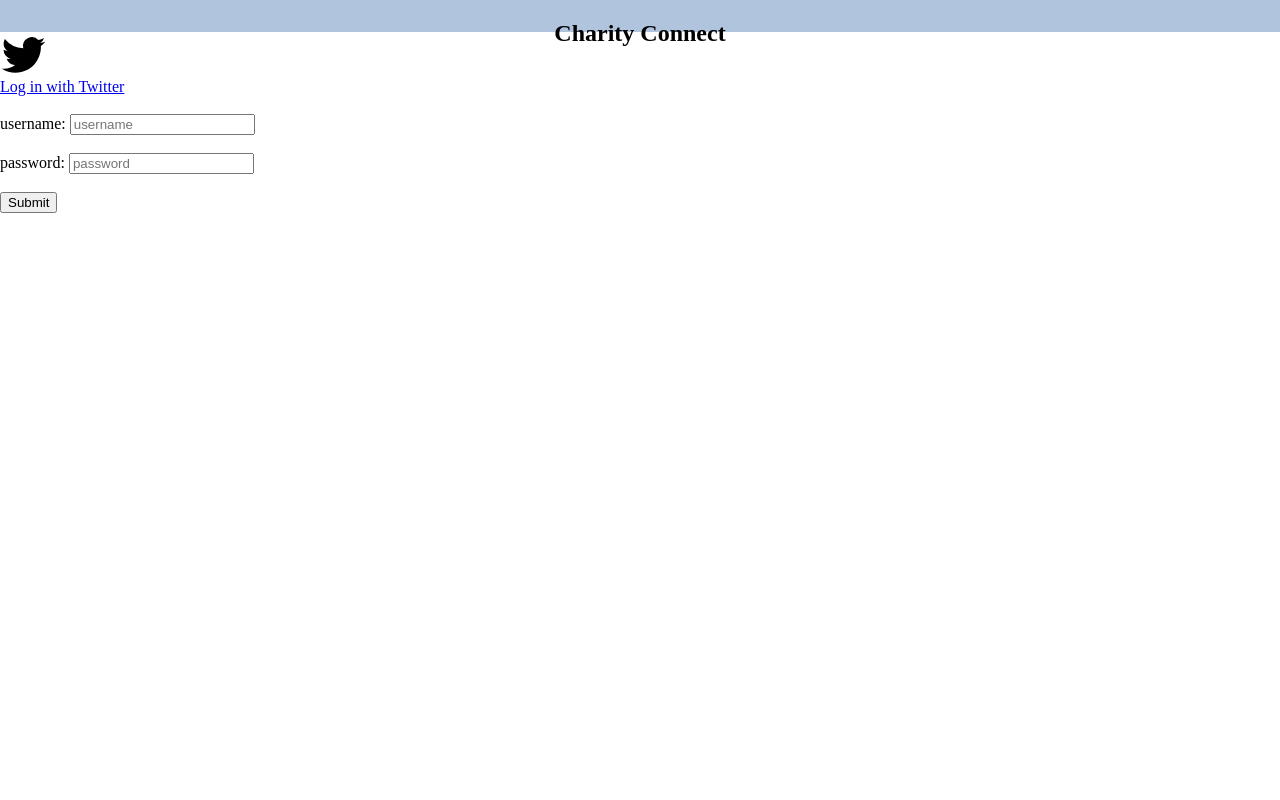
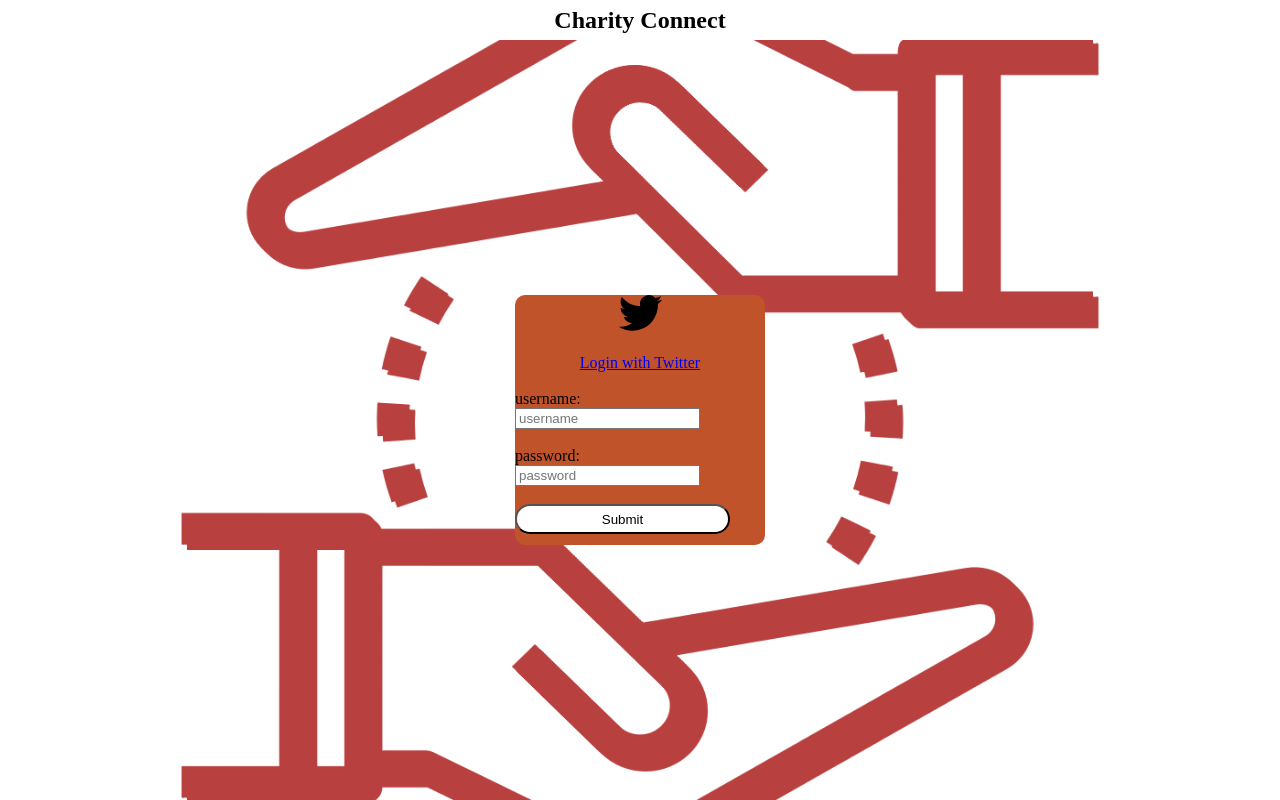
Before and after one commit to muiemuie42/CharityConnect, a React app: page / in a window 1280 px wide. Built offline with nearby package versions, Linux system fonts and the light colour scheme.

Commit message:
finished login UI, changed server to match, added background image, and css

```diff
--- a/client/components/App2.js
+++ b/client/components/App2.js
@@ -1,30 +1,16 @@
-import React from 'react';
+import React, { useState } from 'react';
 import { BrowserRouter as Router, Switch, Route } from 'react-router-dom';
 import NavPanel from './NavPanel';
 import Login from './Login';
 import MainPage from './MainPage';
 
-export default class App2 extends React.Component{
-    constructor(props){
-        super(props);
-        this.login = false;
-    }
+export default function App2(){
+    const [login, setLogin] = useState({state: false, id: null, name: null})
+    return (
+        <div>
+            <NavPanel login={login} setLogin={setLogin}/>
+            { login.state === true ? <MainPage /> : <Login login={login} setLogin={setLogin} />}
+        </div>
 
-    render() {
-        return (
-            <div>
-                <Router>
-                    <center className='navpanel'>
-                        <NavPanel />
-                    </center>
-                    <Switch>
-                        <Route exact path='/'  component={Login}/>
-                        {/* <Route exact path='/' component={MainPage}/> */}
-                    </Switch>
-                </Router>
-            </div>
-
-        )
-    }
-
+    )
 }
--- a/client/components/Login.js
+++ b/client/components/Login.js
@@ -1,13 +1,24 @@
 import React from 'react';
 import axios from 'axios';
 
-export default function Login(){
+export default function Login({ login, setLogin }){
     const handleSubmit = (event)=>{
         event.preventDefault();
-
+        let form = event.target;
+        axios
+        .post('/login', {username: form.elements.username.value, password: form.elements.password.value})
+        .then((response)=>{
+            console.log('response: ', response)
+            console.log(login);
+            setLogin({state: true, id: response.id, name: response.name})
+        })
+        .catch((err)=>{
+            console.log('error', err)
+        })
     }
     return (
         <div className='login'>
+            <div className='oauth-container'>
                 <div className='oauth'>
                     <a className="twitterButton" href="/login/twitter">
                         <svg
@@ -26,7 +37,7 @@ export default function Login(){
                         <path d="M23.643 4.937c-.835.37-1.732.62-2.675.733a4.67 4.67 0 0 0 2.048-2.578 9.3 9.3 0 0 1-2.958 1.13 4.66 4.66 0 0 0-7.938 4.25 13.229 13.229 0 0 1-9.602-4.868c-.4.69-.63 1.49-.63 2.342A4.66 4.66 0 0 0 3.96 9.824a4.647 4.647 0 0 1-2.11-.583v.06a4.66 4.66 0 0 0 3.737 4.568 4.692 4.692 0 0 1-2.104.08 4.661 4.661 0 0 0 4.352 3.234 9.348 9.348 0 0 1-5.786 1.995 9.5 9.5 0 0 1-1.112-.065 13.175 13.175 0 0 0 7.14 2.093c8.57 0 13.255-7.098 13.255-13.254 0-.2-.005-.402-.014-.602a9.47 9.47 0 0 0 2.323-2.41z" />
                         </svg>
                         <br/>
-                    <span>Log in with Twitter</span>
+                        <div>Login with Twitter</div>
                     </a>
                 </div>
                 <br/>
@@ -36,8 +47,10 @@ export default function Login(){
                         <input type="text" id="username" name="username" placeholder='username'/><br/><br/>
                         <label htmlFor="lname">password: </label>
                         <input type="password" id="password" name="password" placeholder='password'/><br/><br/>
-                    <input type="submit" value="Submit"/>
+                        <input type="submit" value="Submit" className='submitbtn'/>
                     </form>
+                </div>
+
             </div>
         </div>
     )
--- a/client/components/MainPage.js
+++ b/client/components/MainPage.js
@@ -1,7 +1,12 @@
-import React from 'react';
+import React, { useState, useEffect } from 'react';
+import charitiesDisplay from './charitiesDisplay';
+import savedDisplay from './savedDisplay';
 
 export default function MainPage(){
     return (
-        <div> Login </div>
+        <div className='main-container'>
+            <charitiesDisplay />
+            <savedDisplay />
+        </div>
     )
 }
--- a/client/components/NavPanel.js
+++ b/client/components/NavPanel.js
@@ -1,9 +1,10 @@
 import React from 'react';
 
-export default function NavPanel(){
+export default function NavPanel({ login, setLogin }){
     return (
-        <nav>
-            <h1>Charity Connect</h1>
-        </nav>
+        <div className='navpanel'>
+            <h2>Charity Connect</h2>
+            {/* {login.state === true ? <p> <a>Logout</a></p> : null} */}
+        </div>
     )
 }
--- /dev/null
+++ b/client/components/charitiesDisplay.js
@@ -0,0 +1,9 @@
+import React from 'react';
+
+export default function charitiesDisplay(){
+    return (
+        <div>
+            Charities
+        </div>
+    )
+}
--- /dev/null
+++ b/client/components/savedDisplay.js
@@ -0,0 +1,9 @@
+import React from 'react';
+
+export default function savedDisplay(){
+    return (
+        <div>
+            Saved
+        </div>
+    )
+}
--- a/client/styles.css
+++ b/client/styles.css
@@ -43,14 +43,47 @@ body {
 
 
 .navpanel {
-    height: 4vh;
-    background-color: lightsteelblue;
+    height: 5vh;
+    display: inline-flex;
+    width: 100%;
     align-items: center;
-    align-content: center;
     justify-content: center;
+}
 
+.login {
+    display: flex;
+    justify-content: center;
+    align-items: center;
+    height: 95vh;
+    background:
+        url(kissclipart-charity-icon-business-and-commerce-icon-heart-icon-6f0ecfdecdcbc4c2.png)
+        center/ 1100px 1100px
+        no-repeat
+        scroll;
 }
-.login {
-    height: 96vh;
+.main-container {
+    display: flex;
+    justify-content: center;
+    align-items: center;
+    height: 95vh;
+    background-color: turquoise;
+}
+div.oauth-container {
+    background-color:rgb(193, 83, 43);
+    border-radius: 10px;
+    width: 250px;
+    height: 250px;
+}
+.twitterButton, div.oauth-container {
+    display: flex;
+    justify-content: center;
+    align-items: center;
+    flex-direction: column;
+}
 
+.submitbtn {
+    width: 215px;
+    height: 30px;
+    background-color: white;
+    border-radius: 15px;
 }
--- a/server/controllers/userController.js
+++ b/server/controllers/userController.js
@@ -7,9 +7,8 @@ const userController = {};
 
 userController.createUser = (req, res, next) => {
     // check to see if in DB
-    console.log('req body',req.body)
+    // console.log('req body',req.body)
     const { username, password } = req.body;
-    console.log(req.body.username, req.body.password)
 
     // if one is missing?
     if (!username.length || !password.length) {
@@ -37,7 +36,7 @@ userController.createUser = (req, res, next) => {
                         })
                     } else {
                         res.locals.user = {username: response.rows[0].username, id: response.rows[0]._id};
-                        console.log(res.locals.user)
+                        // console.log(res.locals.user)
                         return next();
                     }
                 });
--- a/server/routers/charityRouter.js
+++ b/server/routers/charityRouter.js
@@ -6,7 +6,7 @@ const apiController = require('../controllers/apiControllers')
 
 router.get('/', apiController.home, (req, res)=>{
     console.log('response obj: ', res.locals.response)
-    res.send(200)
+    res.send(200).json(res.locals.response).redirect('http://localhost:8081/api')
 } /*get the charities */ )
 
 // router.get('/filter', apiController.filter, (req, res)=>{
```
Also changed, not shown: server/server.js (+6 -4 lines), client/kissclipart-charity-icon-business-and-commerce-icon-heart-icon-6f0ecfdecdcbc4c2.png (added). Lines whose indentation alone changed are shown as unchanged.
